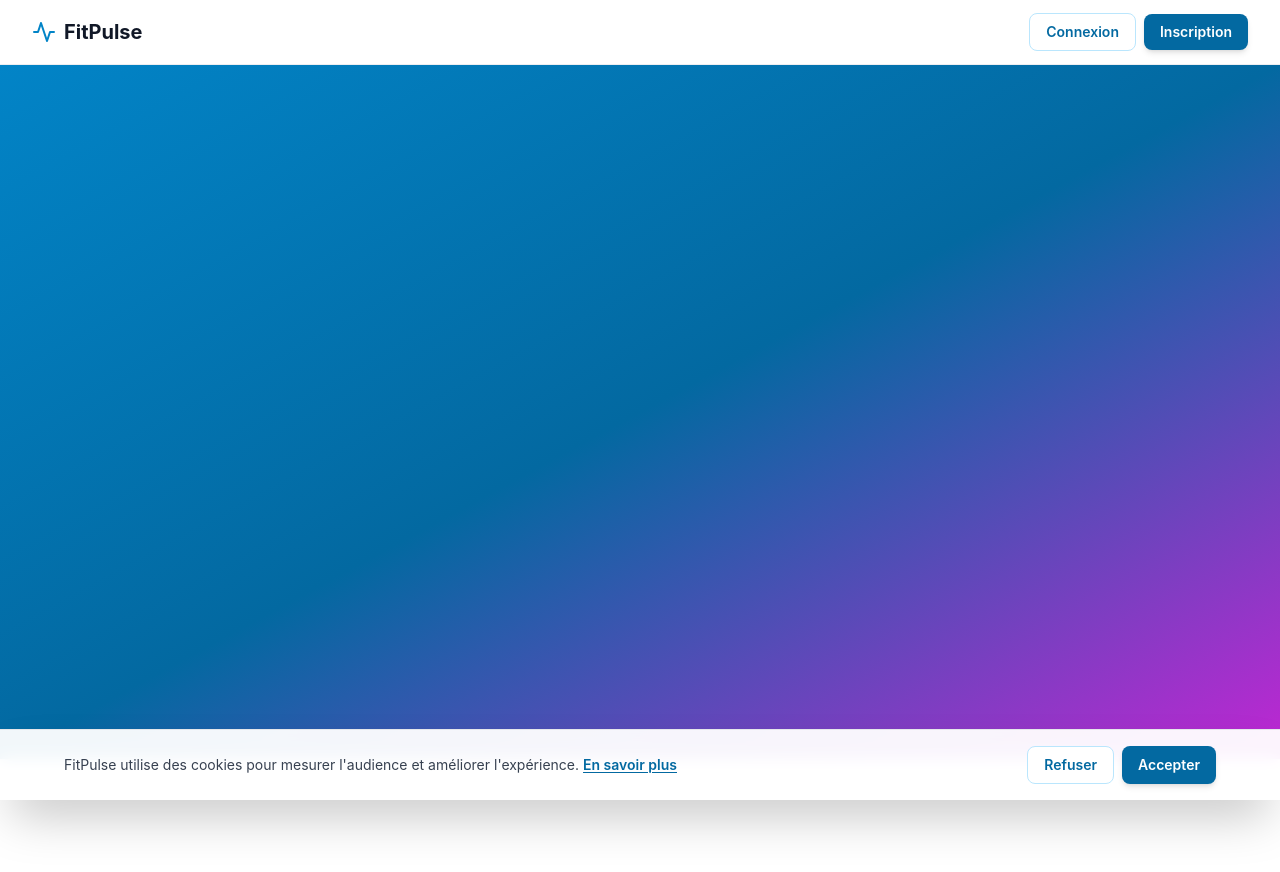
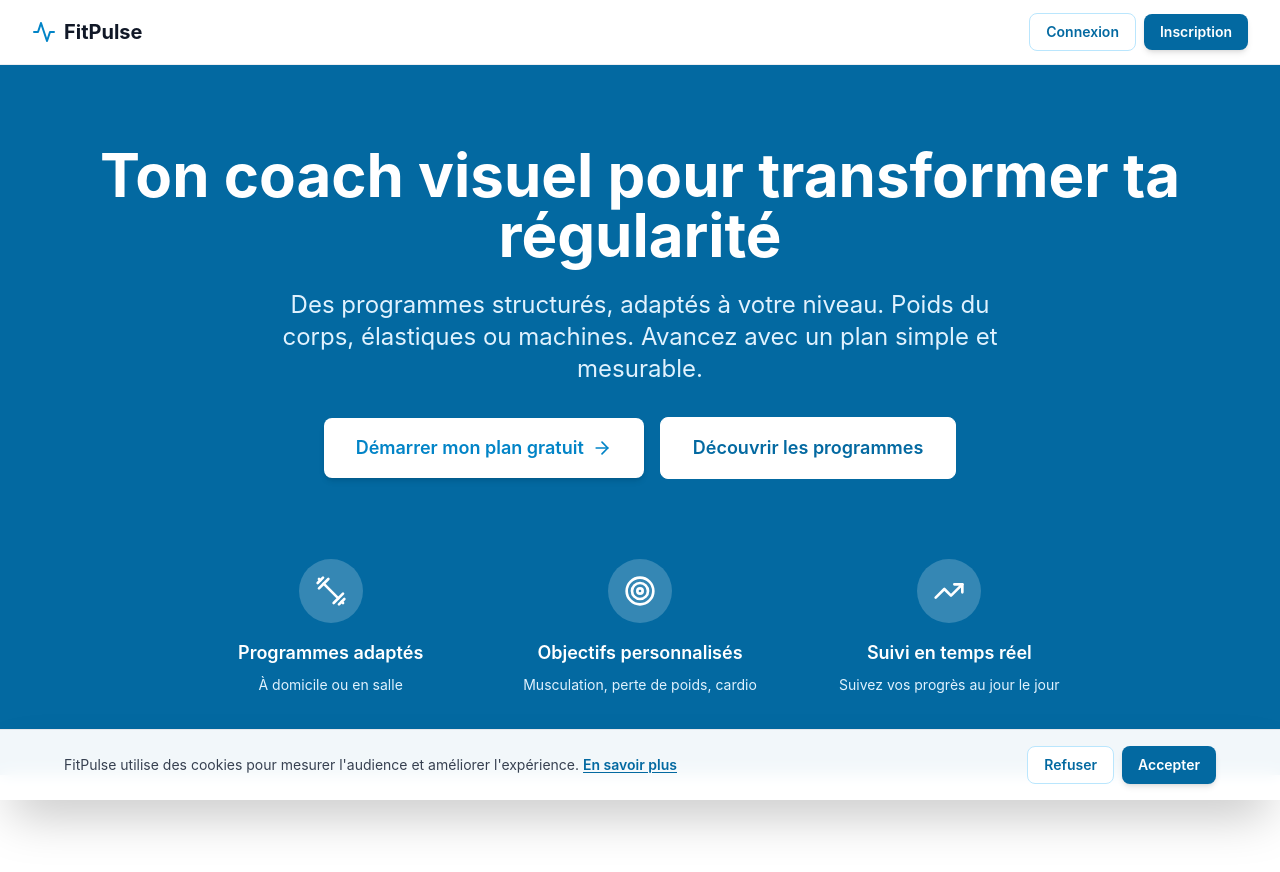
Before and after one commit to TilioLa/FitPulse, a Next.js app: page / in a window 1280 px wide. Shown: the top 872 px of the page. Built offline with nearby package versions, Linux system fonts and the light colour scheme; no server answers.

Commit message:
Improve LCP by simplifying and unblocking hero rendering

```diff
--- a/components/home/Hero.tsx
+++ b/components/home/Hero.tsx
@@ -1,21 +1,20 @@
 import Link from 'next/link'
 import { ArrowRight, Dumbbell, Target, TrendingUp } from 'lucide-react'
-import TourCta from '@/components/home/TourCta'
 
 export default function Hero() {
   return (
-    <section className="bg-gradient-to-br from-primary-600 via-primary-700 to-accent-600 text-white py-14 sm:py-20">
+    <section className="bg-primary-700 text-white py-14 sm:py-20">
       <div className="max-w-7xl mx-auto px-4 sm:px-6 lg:px-8">
         <div className="text-center">
-          <h1 className="text-3xl sm:text-4xl md:text-6xl font-bold mb-6 leading-tight reveal">
+          <h1 className="text-3xl sm:text-4xl md:text-6xl font-bold mb-6 leading-tight">
             Ton coach visuel pour transformer ta régularité
           </h1>
-          <p className="text-base sm:text-lg md:text-2xl mb-8 text-primary-100 max-w-3xl mx-auto reveal reveal-1">
+          <p className="text-base sm:text-lg md:text-2xl mb-8 text-primary-100 max-w-3xl mx-auto">
             Des programmes structurés, adaptés à votre niveau.
             Poids du corps, élastiques ou machines.
             Avancez avec un plan simple et mesurable.
           </p>
-          <div className="flex flex-col sm:flex-row gap-4 justify-center items-center mb-12 reveal reveal-2">
+          <div className="flex flex-col sm:flex-row gap-4 justify-center items-center mb-12">
             <Link href="/inscription" className="btn-primary w-full sm:w-auto bg-white text-primary-600 hover:bg-primary-50 text-base sm:text-lg px-6 sm:px-8 py-3 sm:py-4 flex items-center justify-center space-x-2">
               <span>Démarrer mon plan gratuit</span>
               <ArrowRight className="h-5 w-5" />
@@ -23,26 +22,24 @@ export default function Hero() {
             <Link href="/programmes" className="btn-secondary w-full sm:w-auto border-white text-base sm:text-lg px-6 sm:px-8 py-3 sm:py-4 text-center">
               Découvrir les programmes
             </Link>
-            <TourCta />
           </div>
 
-          {/* Features icons */}
-          <div className="grid grid-cols-1 md:grid-cols-3 gap-6 sm:gap-8 mt-12 sm:mt-16 max-w-4xl mx-auto">
-            <div className="flex flex-col items-center reveal reveal-1">
+          <div className="grid grid-cols-1 md:grid-cols-3 gap-6 sm:gap-8 mt-16 sm:mt-20 max-w-4xl mx-auto">
+            <div className="flex flex-col items-center">
               <div className="bg-white/20 rounded-full p-4 mb-4">
                 <Dumbbell className="h-8 w-8" />
               </div>
               <h3 className="font-semibold text-lg mb-2">Programmes adaptés</h3>
               <p className="text-primary-100 text-sm">À domicile ou en salle</p>
             </div>
-            <div className="flex flex-col items-center reveal reveal-2">
+            <div className="flex flex-col items-center">
               <div className="bg-white/20 rounded-full p-4 mb-4">
                 <Target className="h-8 w-8" />
               </div>
               <h3 className="font-semibold text-lg mb-2">Objectifs personnalisés</h3>
               <p className="text-primary-100 text-sm">Musculation, perte de poids, cardio</p>
             </div>
-            <div className="flex flex-col items-center reveal reveal-3">
+            <div className="flex flex-col items-center">
               <div className="bg-white/20 rounded-full p-4 mb-4">
                 <TrendingUp className="h-8 w-8" />
               </div>
```
